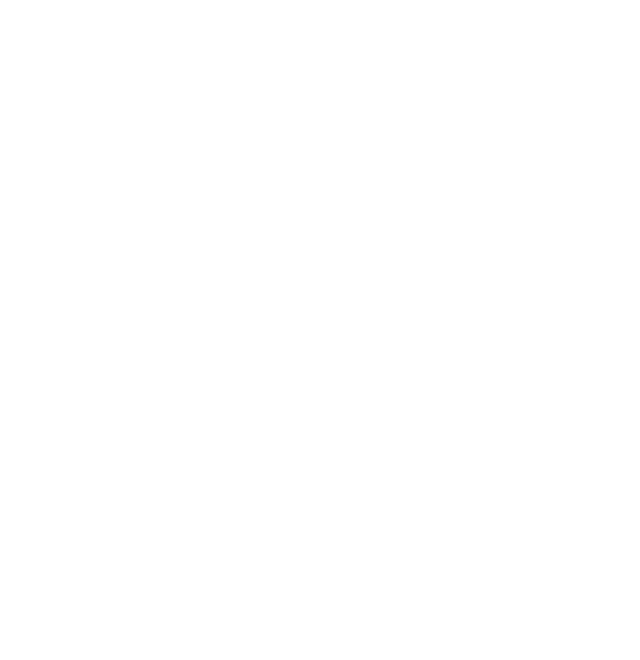
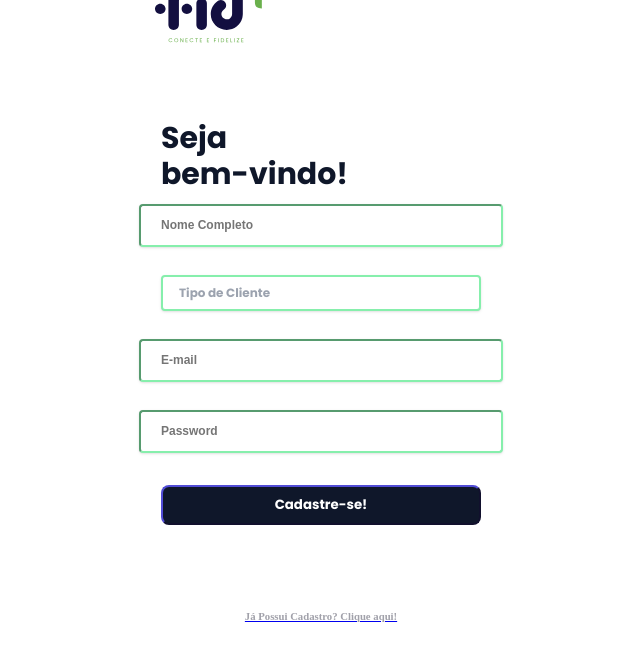
Before and after one commit to JoaoSeixasFelix/Bootcamp-Gama, a Next.js app: page / in a window 1280 px wide. Shown: the top 660 px of the page, without its empty margins (327-967 px from the left). Built offline with nearby package versions, Linux system fonts and the light colour scheme; a web font is replaced by a local one.

Commit message:
Update Home Page

```diff
--- a/src/pages/index.tsx
+++ b/src/pages/index.tsx
@@ -1,23 +1,12 @@
 import type { NextPage } from "next";
 import Head from "next/head";
 import Image from "next/image";
+import SignUp from "./signup";
 
 const Home: NextPage = () => {
   return (
     <div>
-      <Head>
-        <title></title>
-        <meta />
-        <link />
-      </Head>
-
-      <main>
-        <h1></h1>
-
-        <p></p>
-      </main>
-
-      <footer></footer>
+      <SignUp />
     </div>
   );
 };
--- a/src/pages/signup.tsx
+++ b/src/pages/signup.tsx
@@ -4,6 +4,8 @@
 import { api } from "../services/api";
 import Button from "../components/ComponentsGenerics/Button";
 import Logo from "../components/Logo";
+import Link from "next/link";
+import Description from "../components/Description";
 
 const SignUp = () => {
   const [signUpNameInput, setSignUpNameInput] = useState("");
@@ -109,6 +111,11 @@
           Cadastre-se!{" "}
         </Button>
       </form>
+      <Link href={"/signin"}>
+        <a className=" flex flex-col justify-center items-center w-screen mt-14">
+          <Description forgotyourpassword="Já Possui Cadastro? Clique aqui!" />
+        </a>
+      </Link>
     </div>
   );
 };
```
